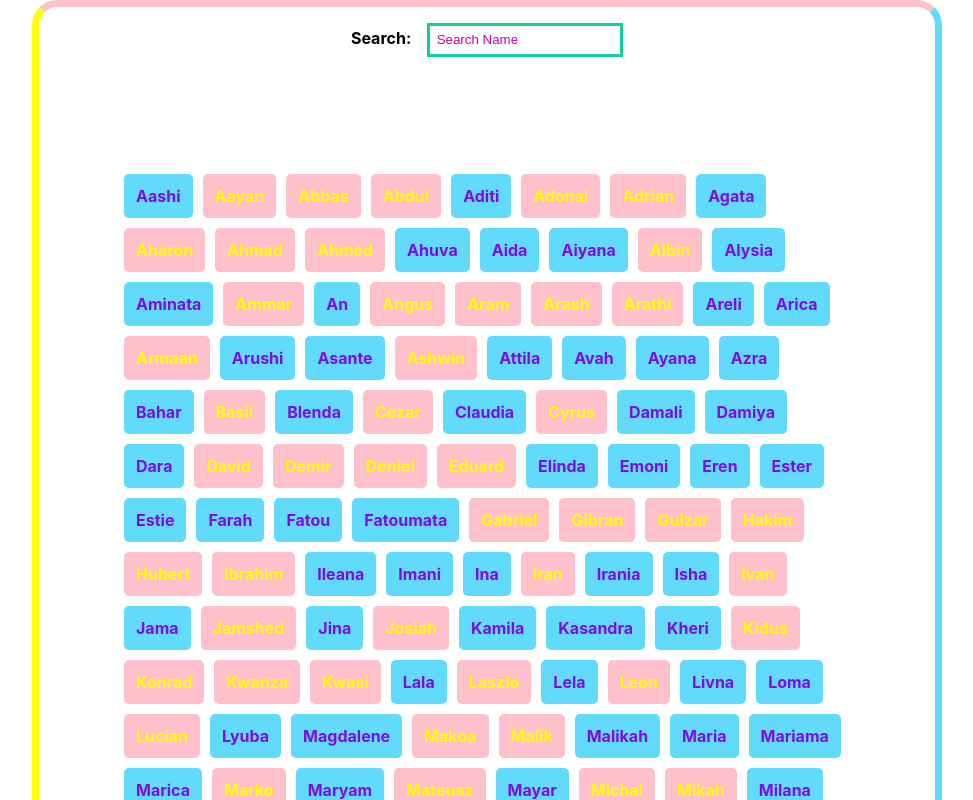
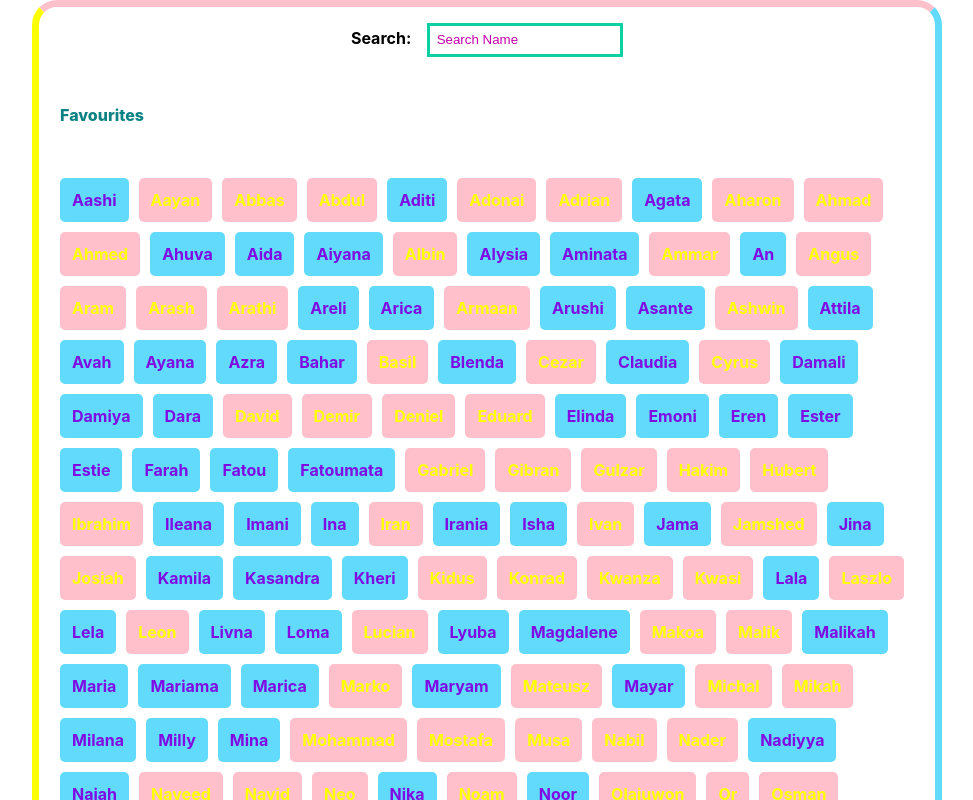
Before and after one commit to Selchuk-Karakus/baby-names-react, a React (Create React App) app: page / in a window 1280 px wide. Shown: the top 800 px of the page, without its empty margins (153-1126 px from the left). Built offline with nearby package versions, Linux system fonts and the light colour scheme.

Commit message:
Debugging

```diff
--- a/src/App.css
+++ b/src/App.css
@@ -13,7 +13,7 @@
   display: flex;
   flex-wrap: wrap;
   flex-direction: row;
-  padding: 5rem;
+  padding: 1rem;
 }
 
 .list-item {
@@ -41,7 +41,6 @@ hr {
 
 .searchBar-wrapper {
   padding: 1rem;
-
 }
 
 .searchBar-label {
@@ -55,11 +54,18 @@ hr {
 }
 
 ::placeholder {
-    color: rgb(197, 0, 171);
+  color: rgb(197, 0, 171);
 }
 
 input:focus::placeholder {
   color: transparent;
+}
+
+.fav-list-tittle {
+  align-self: center;
+  color: rgb(12, 130, 130);
+  font-weight: 800;
+  margin-left: 5px;
 }
 
 @media (prefers-reduced-motion: no-preference) {
--- a/src/App.js
+++ b/src/App.js
@@ -1,35 +1,53 @@
 import React, { useState, useEffect } from "react";
 import "./App.css";
-import dataFile from "./data/baby-names-data.json";
+import babyNamesData from "./data/baby-names-data.json";
 import BabyNameList from "./BabyNameList";
 import SearchBar from "./SearchBar";
+import FavouriteNamesList from "./FavouriteNamesList";
 
 function App() {
-  const [input, setInput] = useState("");
-  const [namesData] = useState([...dataFile]);
-  const [filteredNames, setFilteredNames] = useState([]);
+  const [inputField, setInputField] = useState("");
+  const [favouriteName, setFavouriteName] = useState([]);
 
-  namesData.sort((personA, personB) => {
-      return personA.name > personB.name ? 1 : -1
+  const filteredBabyNames = babyNamesData
+    .sort((personA, personB) => {
+      return personA.name > personB.name ? 1 : -1;
     })
+    .filter((babyData) => {
+      return (
+        babyData.name.toLowerCase().indexOf(inputField.toLowerCase()) !== -1
+      );
+    });
 
-  const handleChange = (e) => {
+  const handleInputFieldOnChange = (e) => {
     e.preventDefault();
-    setInput(e.target.value);
+    setInputField(e.target.value);
   };
 
-  useEffect(() => {
-    setFilteredNames(
-      namesData.filter((person) => {
-        return person.name.toLowerCase().match(input);
+  const handleAddNameToFavClick = (babyName) => {
+    if (!favouriteName.includes(babyName.id))
+      setFavouriteName([...favouriteName, babyName]);
+  };
+
+  const handleRemoveNameFromFavClick = (babyName) => {
+    setFavouriteName(
+      favouriteName.filter((favName) => {
+        return favName.id !== babyName.id;
       })
     );
-  }, [input]);
+  };
 
   return (
     <div className="App">
-      <SearchBar handleChange={handleChange} input={input} />
-      <BabyNameList data={filteredNames} />
+      <SearchBar handleOnChange={handleInputFieldOnChange} input={inputField} />
+      <FavouriteNamesList
+        data={favouriteName}
+        removeFavName={handleRemoveNameFromFavClick}
+      />
+      <BabyNameList
+        data={filteredBabyNames}
+        handleClick={handleAddNameToFavClick}
+      />
       <hr />
     </div>
   );
--- a/src/BabyNameList.js
+++ b/src/BabyNameList.js
@@ -1,11 +1,11 @@
 import React from "react";
 
-const BabyNameList = ({ data }) => {
+const BabyNameList = ({ data, handleClick }) => {
   return (
     <ul className="name-list">
       {data.map((name, ind) => {
         let babySex = name.sex === "m" ? "baby-boy" : "baby-girl";
-        return <li key={ind} className={`list-item ${babySex}`} >{name.name}</li>;
+        return <li onClick={() => handleClick(name)} key={ind} className={`list-item ${babySex}`} >{name.name}</li>;
       })}
     </ul>
   );
--- /dev/null
+++ b/src/FavouriteNamesList.js
@@ -0,0 +1,31 @@
+import React from "react";
+
+const FavouriteNamesList = (props) => {
+  const favName = props.data.map((person, ind) => {
+    let babySex = person.sex === "m" ? "baby-boy" : "baby-girl";
+    return (
+      <li
+        onClick={() => props.removeFavName(person)}
+        key={ind}
+        className={`list-item ${babySex}`}
+      >
+        {person.name}
+      </li>
+    );
+  });
+  // if (props.data.length > 0)
+
+
+  return (
+    <div className="favNamesList-wrapper">
+      {
+        <ul className="name-list">
+          <span className="fav-list-tittle">Favourites</span>
+          {favName}
+        </ul>
+      }
+    </div>
+  );
+};
+
+export default FavouriteNamesList;
--- a/src/SearchBar.js
+++ b/src/SearchBar.js
@@ -1,6 +1,6 @@
 import React from "react";
 
-const SearchBar = ({handleChange, input}) => {
+const SearchBar = ({handleOnChange, input}) => {
 
   return (
     <div className="searchBar-wrapper">
@@ -11,7 +11,7 @@ const SearchBar = ({handleChange, input}) => {
         id="name"
         type="text"
         value={input}
-        onChange={handleChange} />
+        onChange={handleOnChange} />
     </div>
   );
 };
```
